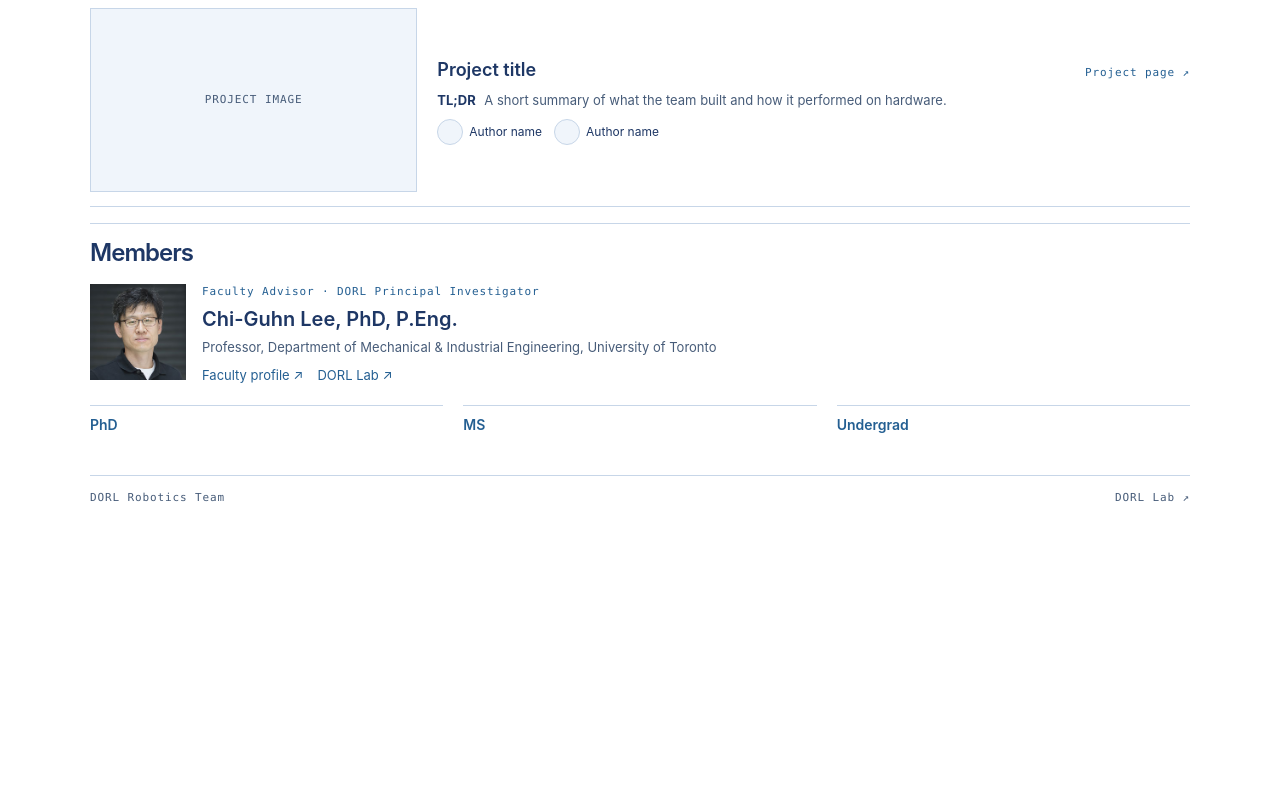
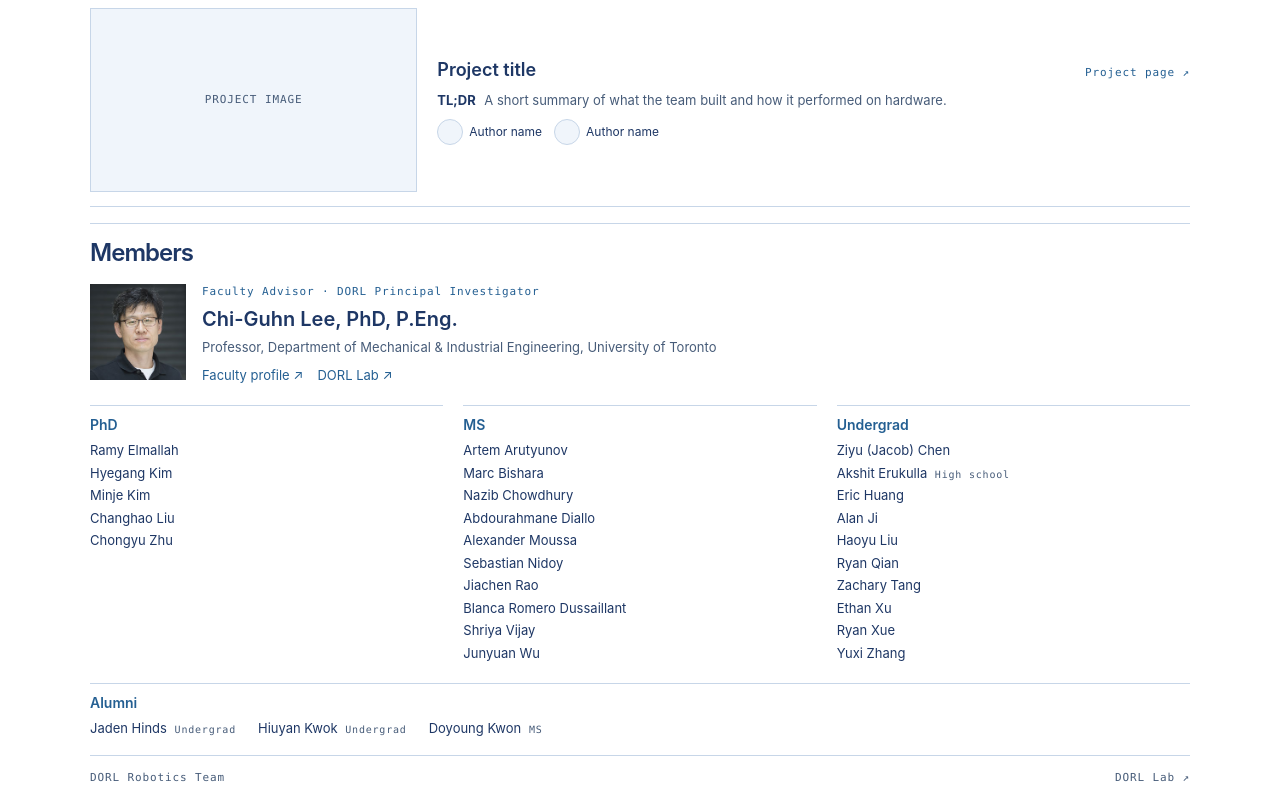
Before and after one commit to DORLR/dorlr.github.io, a plain HTML site: page index.html in a window 1280 px wide. Shown: the part 851-1651 px from the top of the page. Before the commit the page ends 1371 px from the top, so only its background shows below. Drawn offline with Linux system fonts and the light colour scheme.

Commit message:
Add member names and alumni list
List current PhD, MS and undergrad members by surname, and add an
Alumni row for former members.

```diff
--- a/index.html
+++ b/index.html
@@ -69,9 +69,54 @@
         </div>
       </article>
       <div class="groups">
-        <div class="group"><h3>PhD</h3></div>
-        <div class="group"><h3>MS</h3></div>
-        <div class="group"><h3>Undergrad</h3></div>
+        <div class="group">
+          <h3>PhD</h3>
+          <ul class="names">
+            <li>Ramy Elmallah</li>
+            <li>Hyegang Kim</li>
+            <li>Minje Kim</li>
+            <li>Changhao Liu</li>
+            <li>Chongyu Zhu</li>
+          </ul>
+        </div>
+        <div class="group">
+          <h3>MS</h3>
+          <ul class="names">
+            <li>Artem Arutyunov</li>
+            <li>Marc Bishara</li>
+            <li>Nazib Chowdhury</li>
+            <li>Abdourahmane Diallo</li>
+            <li>Alexander Moussa</li>
+            <li>Sebastian Nidoy</li>
+            <li>Jiachen Rao</li>
+            <li>Blanca Romero Dussaillant</li>
+            <li>Shriya Vijay</li>
+            <li>Junyuan Wu</li>
+          </ul>
+        </div>
+        <div class="group">
+          <h3>Undergrad</h3>
+          <ul class="names">
+            <li>Ziyu (Jacob) Chen</li>
+            <li>Akshit Erukulla <span class="mono tag">High school</span></li>
+            <li>Eric Huang</li>
+            <li>Alan Ji</li>
+            <li>Haoyu Liu</li>
+            <li>Ryan Qian</li>
+            <li>Zachary Tang</li>
+            <li>Ethan Xu</li>
+            <li>Ryan Xue</li>
+            <li>Yuxi Zhang</li>
+          </ul>
+        </div>
+        <div class="group alumni">
+          <h3>Alumni</h3>
+          <ul class="names">
+            <li>Jaden Hinds <span class="mono tag">Undergrad</span></li>
+            <li>Hiuyan Kwok <span class="mono tag">Undergrad</span></li>
+            <li>Doyoung Kwon <span class="mono tag">MS</span></li>
+          </ul>
+        </div>
       </div>
     </section>
   </main>
--- a/style.css
+++ b/style.css
@@ -90,6 +90,10 @@ body { margin: 0; background: #ffffff; }
   #dorl-r-showcase .groups { display: grid; grid-template-columns: repeat(3, minmax(0, 1fr)); gap: 8px 20px; }
   #dorl-r-showcase .group { min-height: 54px; border-top: 1px solid var(--rule); padding-top: 8px; }
   #dorl-r-showcase .group h3 { color: var(--accent); font-size: 14px; font-weight: 600; }
+  #dorl-r-showcase .names { display: grid; gap: 3px; margin: 6px 0 0; padding: 0; list-style: none; font-size: 13px; }
+  #dorl-r-showcase .tag { margin-left: 4px; color: var(--soft); font-size: 10px; white-space: nowrap; }
+  #dorl-r-showcase .alumni { grid-column: 1 / -1; margin-top: 12px; }
+  #dorl-r-showcase .alumni .names { display: flex; flex-wrap: wrap; gap: 3px 22px; }
   #dorl-r-showcase footer { border-top: 1px solid var(--rule); color: var(--soft); }
   @container (max-width: 460px) {
     #dorl-r-showcase .hero { grid-template-columns: 1fr; padding: 19px 0; }
```
Also changed, not shown: 1 other file.
